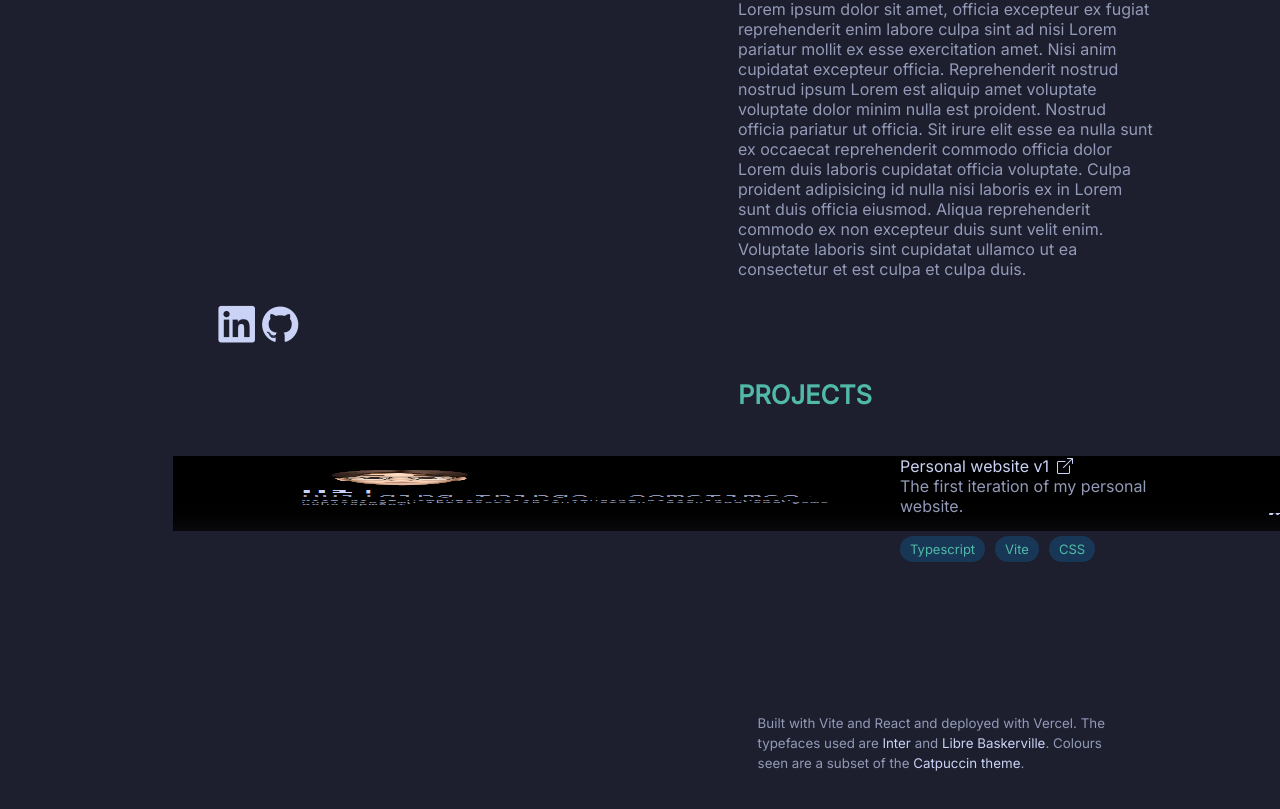
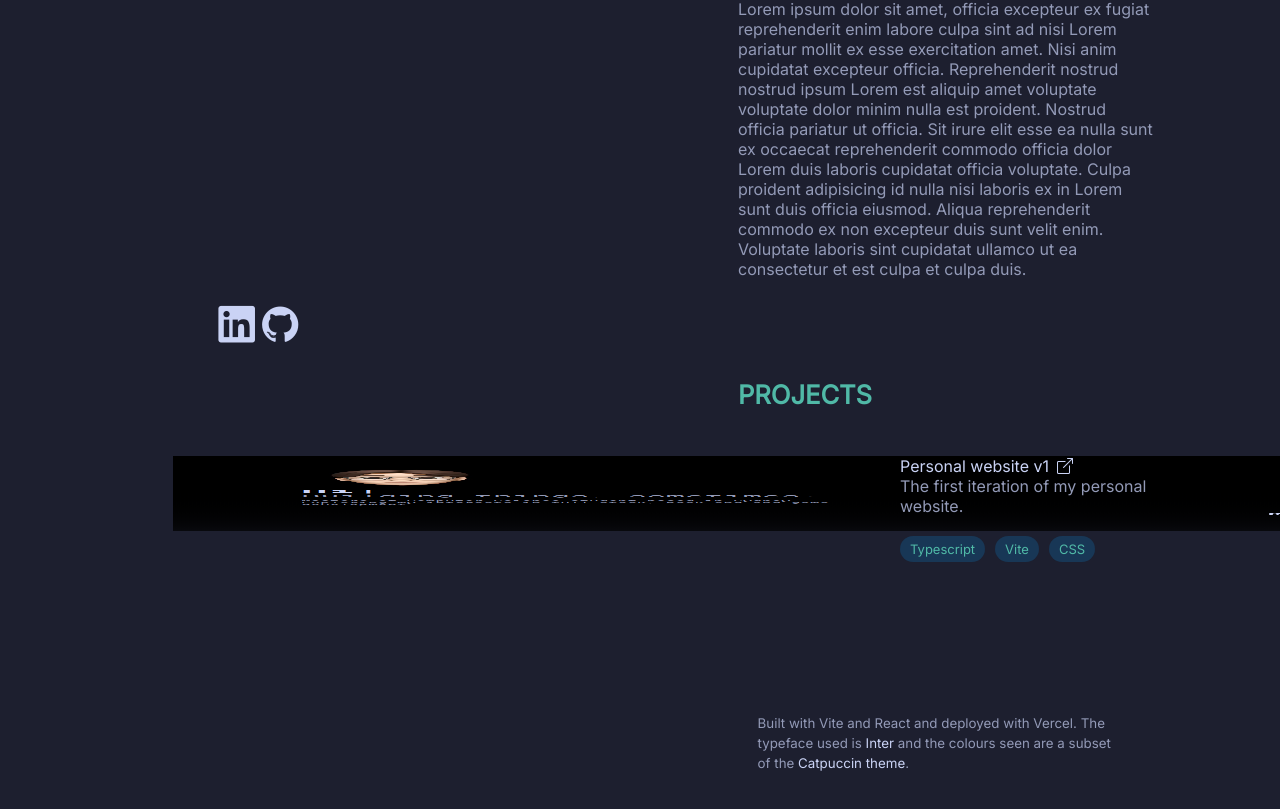
Before and after one commit to brianchunghli/website-v2, a React (Vite) app: page / in a window 1280 px wide. Shown: the part 394-1203 px from the top of the page. Built offline with nearby package versions, Linux system fonts and the light colour scheme.

Commit message:
ci: remove libre baskerville and update dependencies

```diff
--- a/package.json
+++ b/package.json
@@ -11,7 +11,6 @@
   },
   "dependencies": {
     "@fontsource/inter": "^5.0.16",
-    "@fontsource/libre-baskerville": "^5.0.8",
     "@fontsource/roboto-mono": "^5.0.16",
     "bootstrap-icons": "^1.11.2",
     "devicon": "^2.15.1",
--- a/src/pages/Footer.tsx
+++ b/src/pages/Footer.tsx
@@ -6,10 +6,8 @@ export default function footer() {
     <>
       <footer id="footer-content">
         <small>
-          Built with Vite and React and deployed with Vercel. The typefaces used are
-          <a href="https://fontsource.org/fonts/inter" className="highlight"> Inter </a>
-          and <a href="https://fontsource.org/fonts/libre-baskerville" className="highlight">
-            Libre Baskerville</a>. Colours seen are a subset of the <a className="highlight" href="https://github.com/catppuccin/catppuccin">Catpuccin theme</a>.
+          Built with Vite and React and deployed with Vercel. The typeface used is
+          <a href="https://fontsource.org/fonts/inter" className="highlight"> Inter</a> and the colours seen are a subset of the <a className="highlight" href="https://github.com/catppuccin/catppuccin">Catpuccin theme</a>.
         </small>
       </footer>
     </>
```
Also changed, not shown: 1 other file (tests, documents, lock files or other folders).
